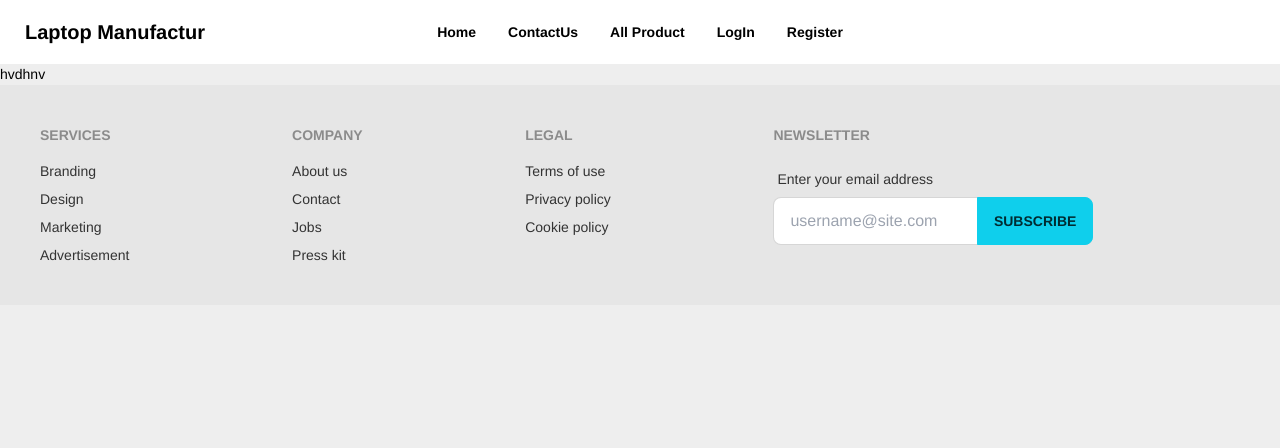
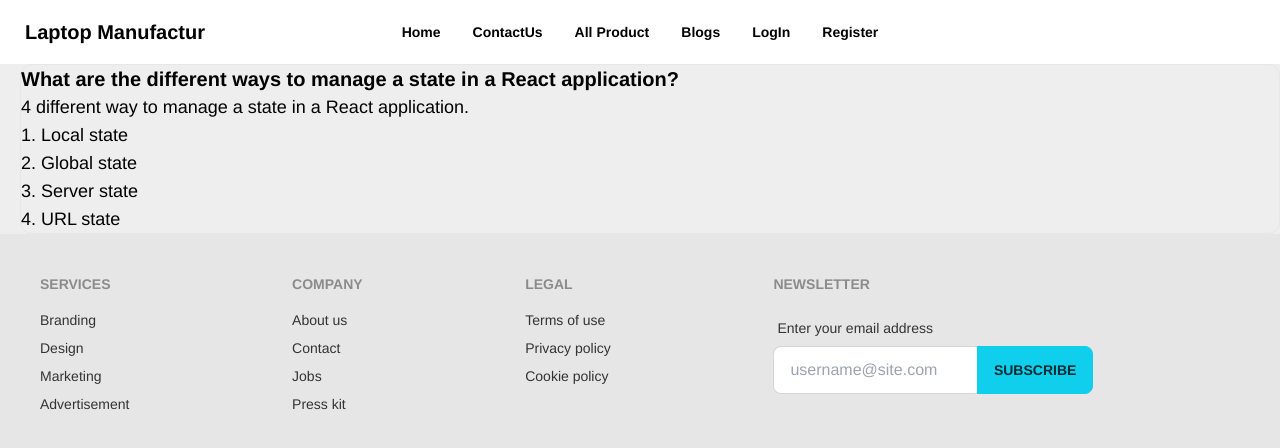
Before and after one commit to naimulislamshakil/manufacturer-website-cliend-side, a React (Create React App) app: page /blogs in a window 1280 px wide. Shown: the top 448 px of the page. Built offline with nearby package versions, Linux system fonts and the light colour scheme; no server answers.

Commit message:
blogs setup

```diff
--- a/src/App.js
+++ b/src/App.js
@@ -19,9 +19,6 @@ import ManageAllOrder from "./Component/Pages/Dashboard/ManageAllOrder";
 import RequierAdmin from "./Component/Shered/RequirAdmin/RequierAdmin";
 import OrderCard from "./Component/Pages/Dashboard/OrderCard";
 import AddProduct from "./Component/Pages/Dashboard/AddProduct";
-import auth from "./firebase.config";
-import { useAuthState } from "react-firebase-hooks/auth";
-import useAdmin from "./Component/Hooks/useAdmin";
 import CoustomerProduct from "./Component/Pages/CoustomerProduct/CoustomerProduct";
 import Footer from "./Component/Shered/Footer/Footer";
 import ManageProduct from "./Component/Pages/Dashboard/ManageProduct";
@@ -29,8 +26,6 @@ import Blogs from "./Component/Pages/Blogs/Blogs";
 import PageNotFound from "./Component/Pages/PageNotFound/PageNotFound";
 
 function App() {
-  const [user] = useAuthState(auth);
-  const [admin] = useAdmin(user);
   return (
     <div className="max-w-7xl mx-auto">
       <Header></Header>
--- a/src/Component/Pages/Blogs/Blogs.js
+++ b/src/Component/Pages/Blogs/Blogs.js
@@ -2,8 +2,21 @@ import React from "react";
 
 const Blogs = () => {
   return (
-    <div>
-      <h2>hvdhnv</h2>
+    <div className="ml-5">
+      <div className="rounded-xl border">
+        <h4 className="font-bold text-xl">
+          What are the different ways to manage a state in a React application?
+        </h4>
+        <p className="text-lg">
+          4 different way to manage a state in a React application.<br></br>
+          1. Local state <br></br>2. Global state <br></br>3. Server state{" "}
+          <br></br>4. URL state
+        </p>
+      </div>
+      <div></div>
+      <div></div>
+      <div></div>
+      <div></div>
     </div>
   );
 };
--- a/src/Component/Shered/Header/Header.js
+++ b/src/Component/Shered/Header/Header.js
@@ -30,6 +30,11 @@ const Header = () => {
       <li>
         <Link className="font-bold hover:bg-primary" to="/product">
           All Product
+        </Link>
+      </li>
+      <li>
+        <Link className="font-bold hover:bg-primary" to="/blogs">
+          Blogs
         </Link>
       </li>
       {user && (
```
